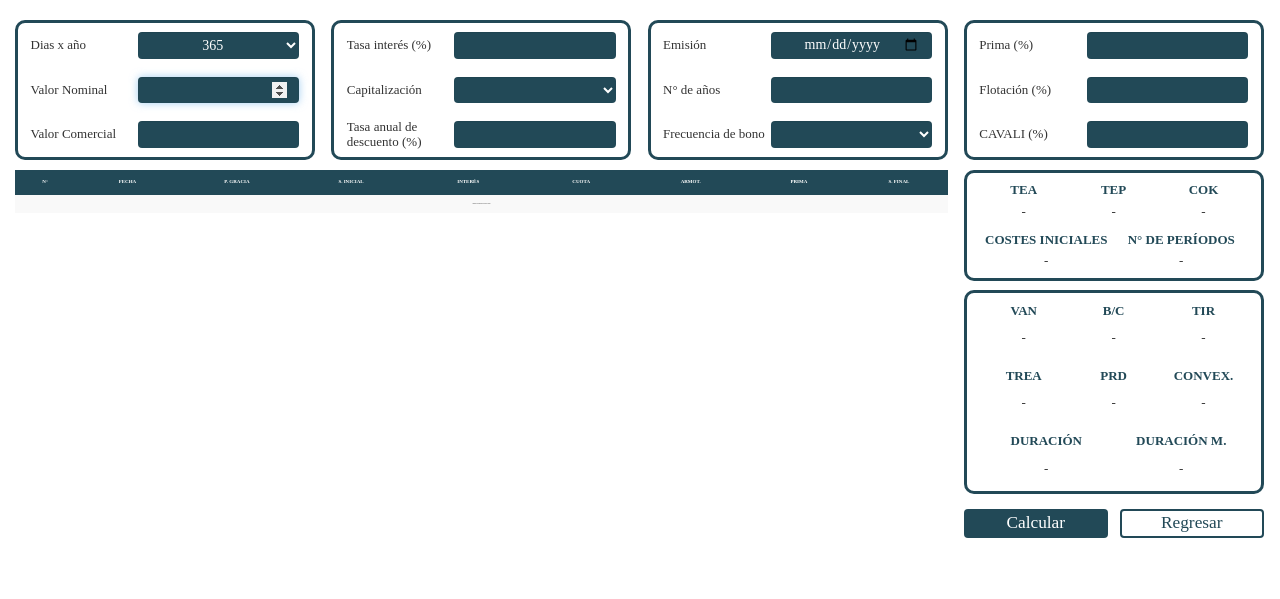
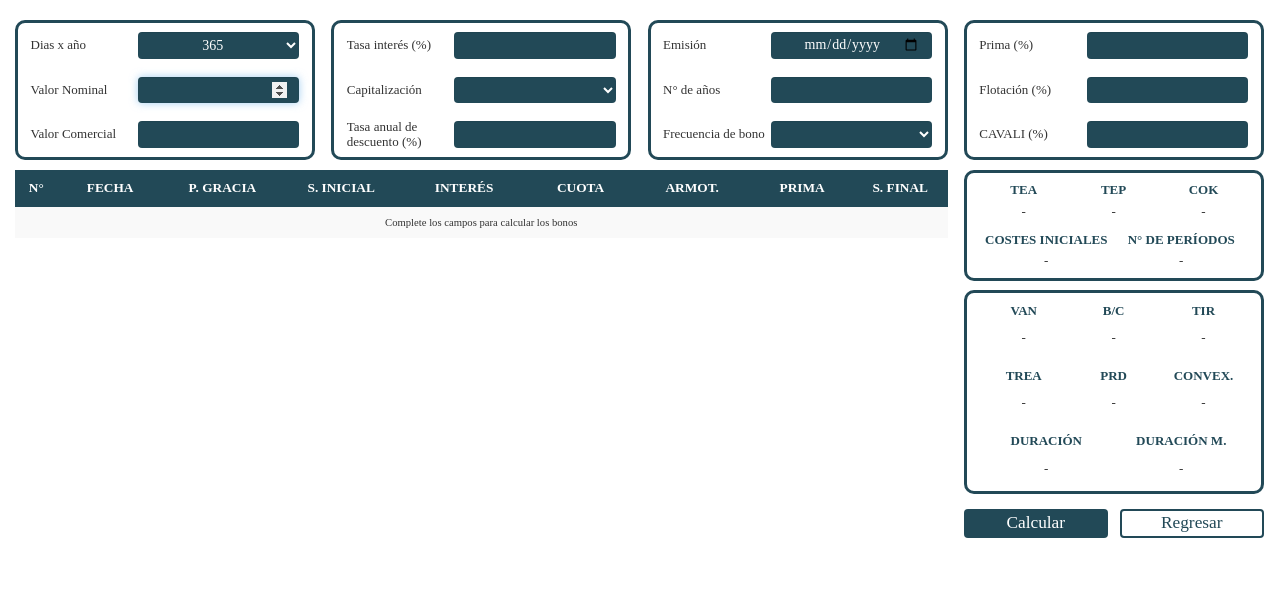
Before and after one commit to RonnieRantes/BonosFEI, a Spring app: page /calculo in a window 1280 px wide. Shown: the part 65-664 px from the top of the page. Run offline with Thymeleaf, Linux system fonts and the light colour scheme; the template is opened without the code that fills it, so the values that code supplies are empty; some of the project's set-up classes (security, data sources, template engines, error pages and the like) are left out, and stand-ins take their place; some libraries are stand-ins or nearby versions; some web fonts are replaced.

Commit message:
Update calculo.css

```diff
--- a/src/main/resources/static/css/calculo.css
+++ b/src/main/resources/static/css/calculo.css
@@ -288,7 +288,7 @@ h3{
 table.dataTable thead th {
 	background-color: #224957;
 	vertical-align: middle;
-	font-size: 5px;
+	font-size: 10pt;
 	width: 0px;
 	color: white;
 	border-color:#224957;
@@ -296,7 +296,7 @@ table.dataTable thead th {
 table.dataTable tbody td {
 	vertical-align: middle;
 	height: 1%;
-	font-size: 1px;
+	font-size: 8pt;
 	border-color:#224957;
 	border-width: 2px;
 }
```
